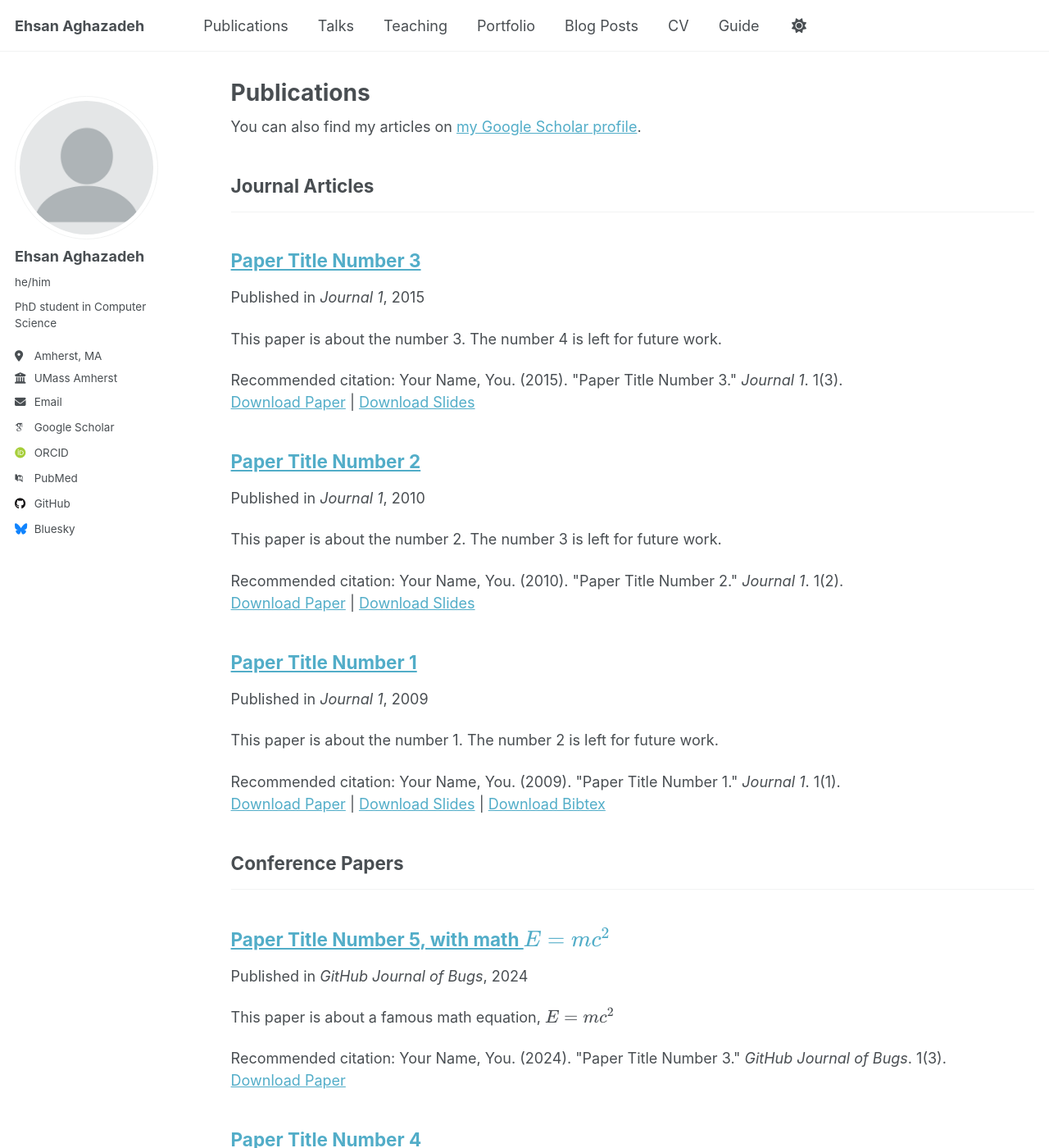
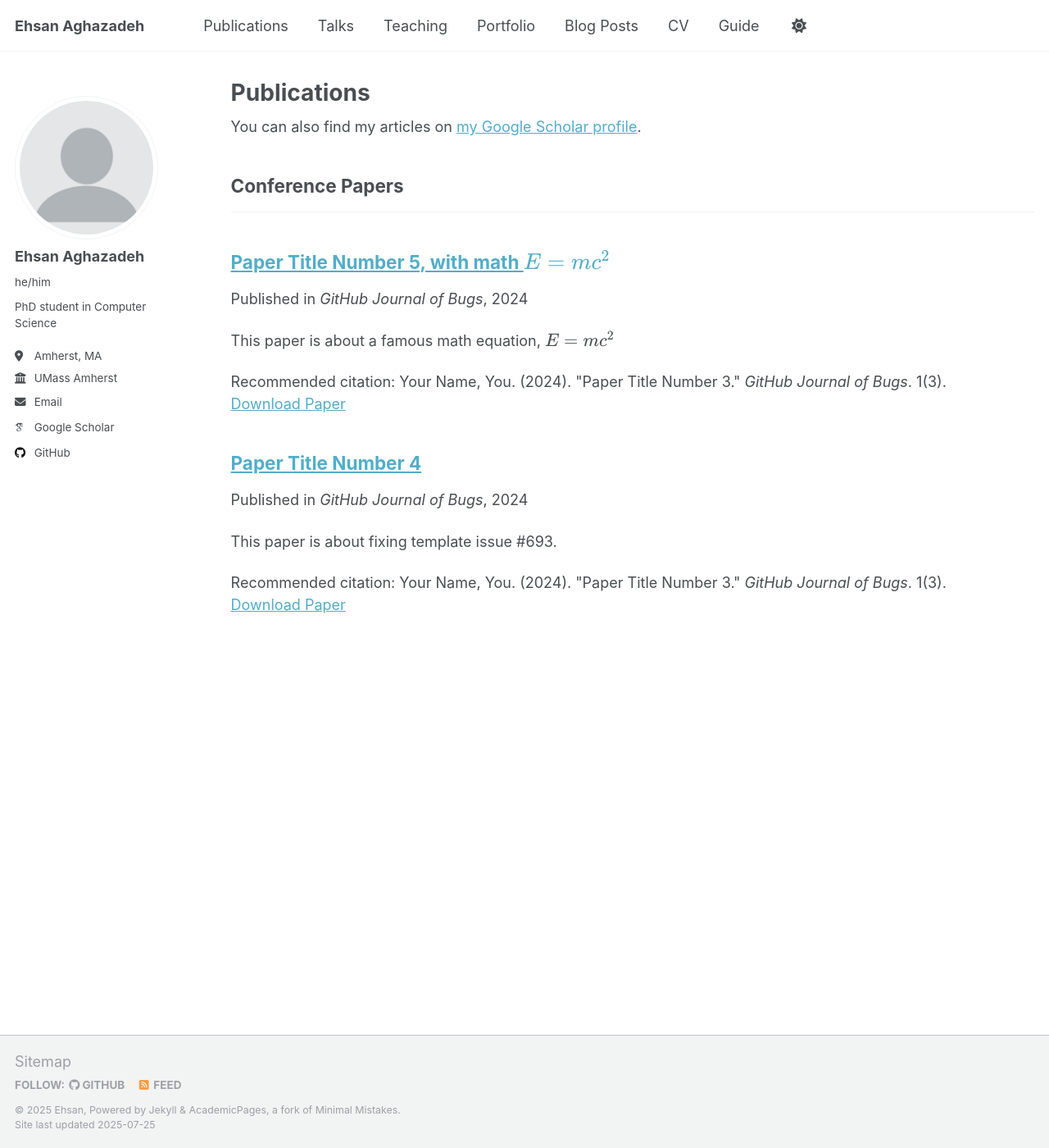
Before and after one commit to EhsanAghazadeh/EhsanAghazadeh.github.io, a Jekyll site: the page built from _pages/publications.html, in a window 1280 px wide and 1400 px high. Shown: the whole window at 82% size. Built offline with Jekyll 4.4.1, drawn with Linux system fonts in a browser that asks for light colours; some web fonts are replaced; a script that is not in the unit is left out; some of the changed lines change nothing that is shown.

Commit message:
Update _config.yml

```diff
--- a/_config.yml
+++ b/_config.yml
@@ -36,9 +36,9 @@
   arxiv            : # URL - Update with the correct link to your profile
   googlescholar    : "https://scholar.google.com/citations?user=ysSewR8AAAAJ&hl=en&authuser=1"
   impactstory      : # URL
-  orcid            : "http://orcid.org/yourorcidurl"
+  orcid            : # URL
   semantic         : # URL
-  pubmed           : "https://www.ncbi.nlm.nih.gov/pubmed/?term=john+snow"
+  pubmed           : # URL
   researchgate     : # URL
   scopus           : # URL
 
@@ -52,7 +52,7 @@
 
   # Social media
   artstation       : # Username
-  bluesky          : "bsky.app" # Replace this with you Bluesky username
+  bluesky          : # "bsky.app" # Replace this with you Bluesky username
   facebook         : # Username
   flickr           : # Username
   foursquare       : # Username
@@ -79,10 +79,10 @@
 
 # Publication Category - The following the list of publication categories and their headings
 publication_category:
-  books:
-    title: 'Books'
-  manuscripts:
-    title: 'Journal Articles'
+  # books:
+  #   title: 'Books'
+  # manuscripts:
+  #   title: 'Journal Articles'
   conferences:
     title: 'Conference Papers'
 
@@ -217,16 +217,16 @@
 # These settings control the types of collections used by the template
 collections:
   teaching:
-    output: true
+    output: false
     permalink: /:collection/:path/
   publications:
     output: true
     permalink: /:collection/:path/
   portfolio:
-    output: true
+    output: false
     permalink: /:collection/:path/
   talks:
-    output: true
+    output: false
     permalink: /:collection/:path/
 
 
```
